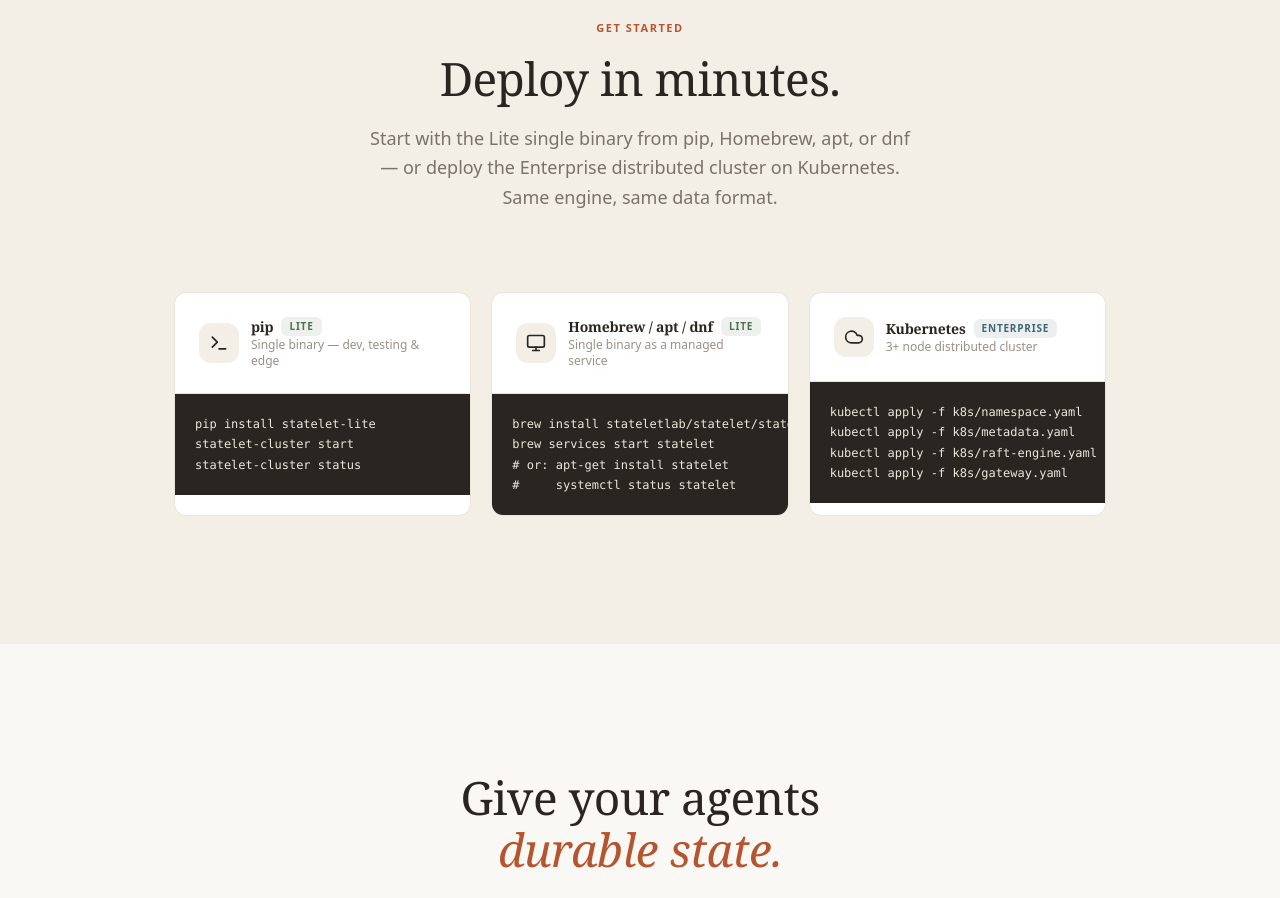
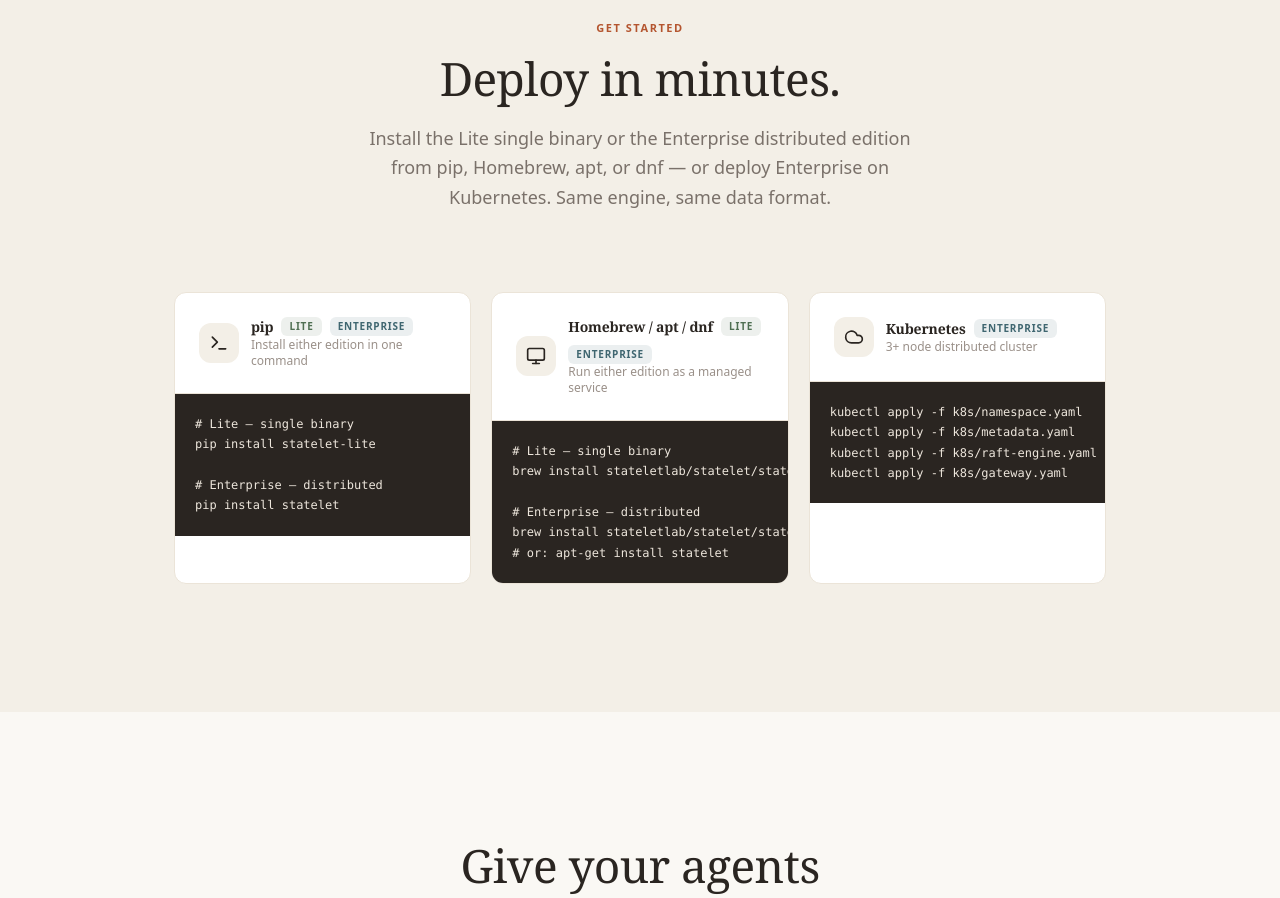
Before and after one commit to stateletlab/stateletWeb, a React (Vite) app: page / in a window 1280 px wide. Shown: the part 10480-11378 px from the top of the page. Built offline with nearby package versions, Linux system fonts and the light colour scheme.

Commit message:
get-started: show both Lite and Enterprise install commands for pip and Homebrew cards

```diff
--- a/src/components/GetStarted.tsx
+++ b/src/components/GetStarted.tsx
@@ -5,26 +5,30 @@
   {
     icon: Terminal,
     title: 'pip',
-    edition: 'Lite',
-    description: 'Single binary — dev, testing & edge',
-    code: `pip install statelet-lite
-statelet-cluster start
-statelet-cluster status`,
+    editions: ['Lite', 'Enterprise'],
+    description: 'Install either edition in one command',
+    code: `# Lite — single binary
+pip install statelet-lite
+
+# Enterprise — distributed
+pip install statelet`,
   },
   {
     icon: Monitor,
     title: 'Homebrew / apt / dnf',
-    edition: 'Lite',
-    description: 'Single binary as a managed service',
-    code: `brew install stateletlab/statelet/statelet
-brew services start statelet
-# or: apt-get install statelet
-#     systemctl status statelet`,
+    editions: ['Lite', 'Enterprise'],
+    description: 'Run either edition as a managed service',
+    code: `# Lite — single binary
+brew install stateletlab/statelet/statelet-lite
+
+# Enterprise — distributed
+brew install stateletlab/statelet/statelet
+# or: apt-get install statelet`,
   },
   {
     icon: Cloud,
     title: 'Kubernetes',
-    edition: 'Enterprise',
+    editions: ['Enterprise'],
     description: '3+ node distributed cluster',
     code: `kubectl apply -f k8s/namespace.yaml
 kubectl apply -f k8s/metadata.yaml
@@ -43,8 +47,8 @@
             Deploy in minutes.
           </h2>
           <p className="text-text-muted text-lg max-w-[560px] mx-auto leading-relaxed">
-            Start with the Lite single binary from pip, Homebrew, apt, or dnf — or deploy the
-            Enterprise distributed cluster on Kubernetes. Same engine, same data format.
+            Install the Lite single binary or the Enterprise distributed edition from pip,
+            Homebrew, apt, or dnf — or deploy Enterprise on Kubernetes. Same engine, same data format.
           </p>
         </div>
 
@@ -63,13 +67,15 @@
                     <opt.icon className="w-5 h-5 text-text" />
                   </div>
                   <div className="min-w-0 flex-1">
-                    <div className="flex items-center gap-2">
+                    <div className="flex items-center gap-2 flex-wrap">
                       <h3 className="font-semibold text-text text-sm">{opt.title}</h3>
-                      <span className={`text-[10px] font-semibold uppercase tracking-[0.08em] px-2 py-0.5 rounded-md ${
-                        opt.edition === 'Lite' ? 'text-accent bg-accent/10' : 'text-purple bg-purple/10'
-                      }`}>
-                        {opt.edition}
-                      </span>
+                      {opt.editions.map(edition => (
+                        <span key={edition} className={`text-[10px] font-semibold uppercase tracking-[0.08em] px-2 py-0.5 rounded-md ${
+                          edition === 'Lite' ? 'text-accent bg-accent/10' : 'text-purple bg-purple/10'
+                        }`}>
+                          {edition}
+                        </span>
+                      ))}
                     </div>
                     <p className="text-xs text-text-light">{opt.description}</p>
                   </div>
```
